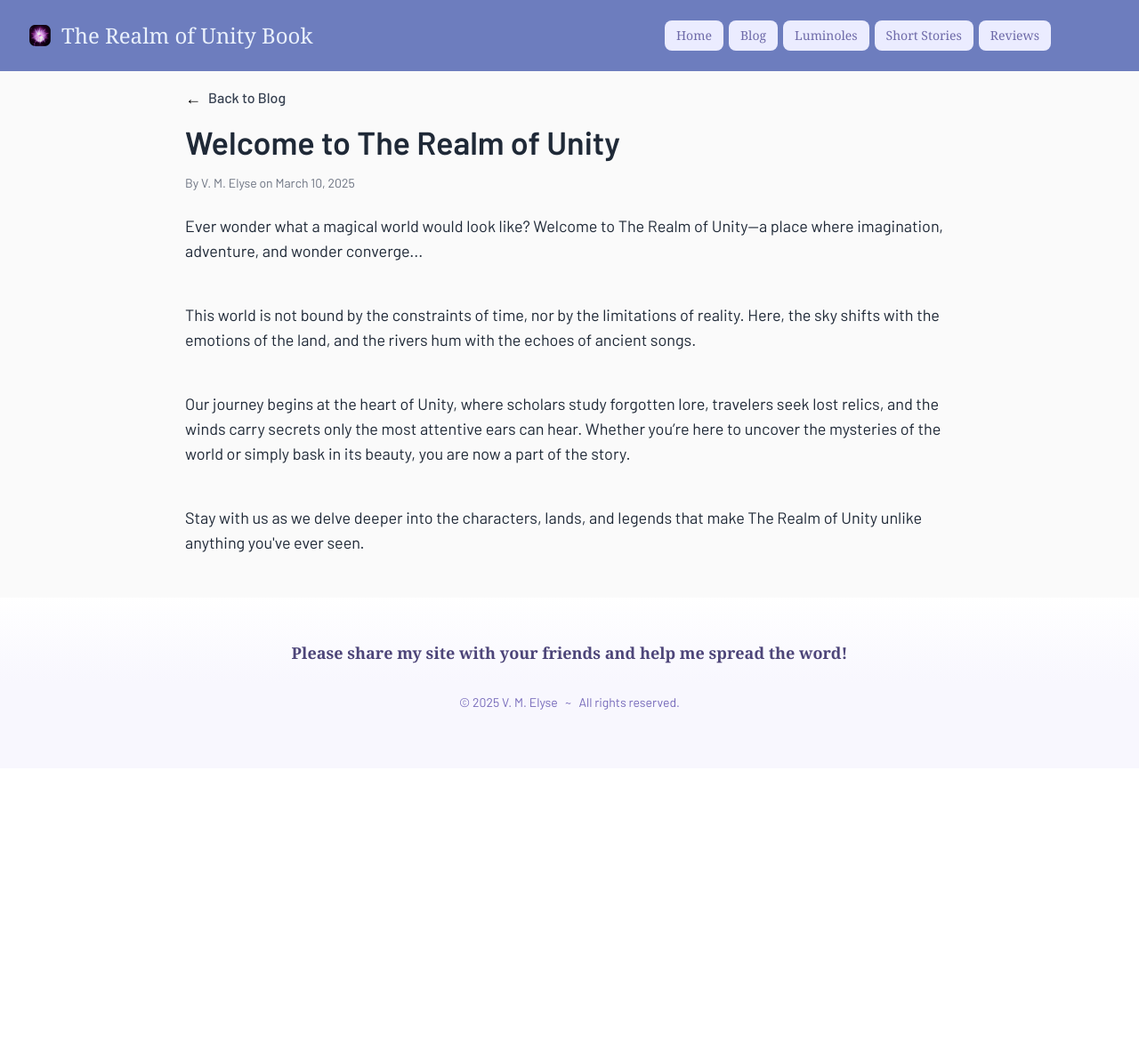
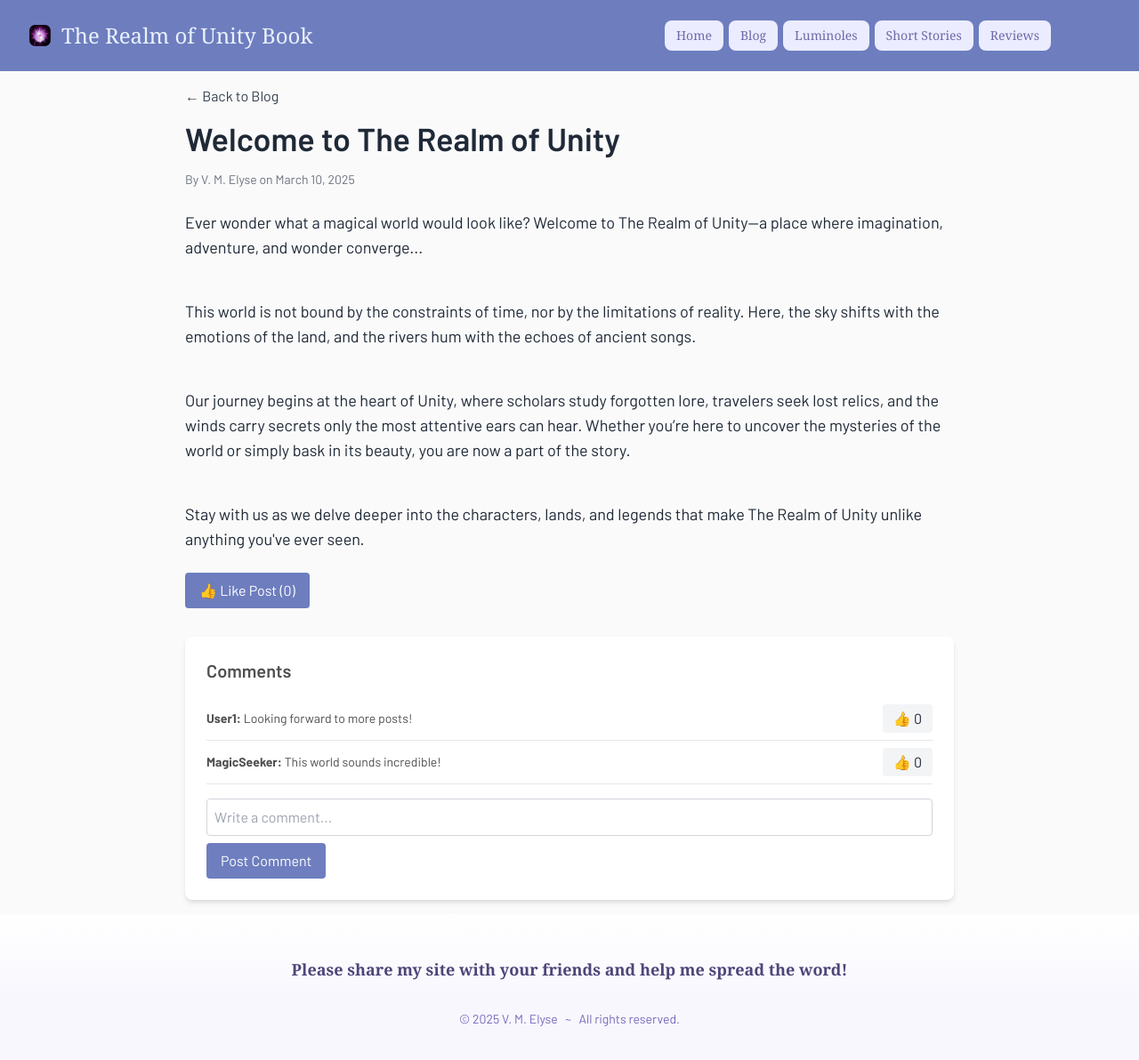
Before and after one commit to keanedwards1/marie, a Next.js app: page /blog/1 in a window 1280 px wide. Shown: the top 1192 px of the page at 89% size. Before the commit the page ends 864 px from the top, so only its background shows below. Built offline with nearby package versions, Linux system fonts and the light colour scheme; a web font is replaced by a local one.

Commit message:
added comments

```diff
--- a/src/pages/blog/[id].tsx
+++ b/src/pages/blog/[id].tsx
@@ -1,11 +1,28 @@
-import React from "react";
+// src/pages/blog/[id].tsx
+import React, { useState, useEffect } from "react";
+import { useRouter } from "next/router";
 import Link from "next/link";
-import { useRouter } from "next/router";
 import Nav from "../../components/Nav";
 import Footer from "../../components/RespFooter";
 
-// CHANGED: Hardcoded mock data so you don’t need an API yet
-const mockPosts = [
+interface Comment {
+  id: number;
+  author: string;
+  text: string;
+  likes: number;
+}
+
+interface Post {
+  id: number;
+  title: string;
+  content: string;
+  author: string;
+  date: string;
+  comments: Comment[];
+}
+
+// Temporary mock posts (replace with API call later)
+const mockPosts: Post[] = [
   {
     id: 1,
     title: "Welcome to The Realm of Unity",
@@ -19,7 +36,8 @@ Stay with us as we delve deeper into the characters, lands, and legends that mak
     author: "V. M. Elyse",
     date: "March 10, 2025",
     comments: [
-      { id: 101, author: "User1", text: "Looking forward to more posts!" },
+      { id: 101, author: "User1", text: "Looking forward to more posts!", likes: 2 },
+      { id: 102, author: "MagicSeeker", text: "This world sounds incredible!", likes: 5 },
     ],
   },
   {
@@ -36,7 +54,10 @@ But the real question remains—where is the owner? And more importantly, what s
 As we unravel this mystery, let’s explore the importance of stories that make us wonder, laugh, and dream.`,
     author: "The Cat In The Hat",
     date: "March 11, 2025",
-    comments: [{ id: 102, author: "BookLover42", text: "I love this book!" }],
+    comments: [
+      { id: 103, author: "BookLover42", text: "I love this book!", likes: 4 },
+      { id: 104, author: "CuriousReader", text: "This reminds me of something...", likes: 1 },
+    ],
   },
   {
     id: 3,
@@ -62,12 +83,13 @@ As we unravel this mystery, let’s explore the importance of stories that make
 
 Making bread is a deeply rewarding process. It teaches patience, precision, and the value of simple, quality ingredients. Whether you're a seasoned baker or a first-time enthusiast, this recipe will guide you toward creating the perfect loaf every time.
 
-Happy baking! 🍞`,
+Happy baking! 🍞,`,
     author: "Aspen",
     date: "March 12, 2025",
     comments: [],
   },
 ];
+
 
 export default function SinglePost() {
   const router = useRouter();
@@ -75,6 +97,37 @@ export default function SinglePost() {
 
   // Find the post from mock data
   const post = mockPosts.find((p) => p.id === Number(id));
+
+  // State for comments and likes
+  const [comments, setComments] = useState<Comment[]>(post ? post.comments : []);
+  const [newComment, setNewComment] = useState<string>("");
+  const [postLikes, setPostLikes] = useState<number>(0);
+  const [commentLikes, setCommentLikes] = useState<Record<number, number>>({});
+
+  // Load likes from localStorage when page loads
+  useEffect(() => {
+    if (post) {
+      const savedPostLikes = localStorage.getItem(`postLikes-${post.id}`);
+      if (savedPostLikes) setPostLikes(parseInt(savedPostLikes, 10));
+
+      const savedCommentLikes = localStorage.getItem(`commentLikes-${post.id}`);
+      if (savedCommentLikes) setCommentLikes(JSON.parse(savedCommentLikes));
+    }
+  }, [post]);
+
+  // Save post likes to localStorage
+  useEffect(() => {
+    if (post) {
+      localStorage.setItem(`postLikes-${post.id}`, postLikes.toString());
+    }
+  }, [postLikes, post]);
+
+  // Save comment likes to localStorage
+  useEffect(() => {
+    if (post) {
+      localStorage.setItem(`commentLikes-${post.id}`, JSON.stringify(commentLikes));
+    }
+  }, [commentLikes, post]);
 
   if (!post) {
     return (
@@ -86,54 +139,107 @@ export default function SinglePost() {
     );
   }
 
+  const handleLikePost = () => {
+    setPostLikes((prev) => prev + 1);
+  };
+
+  const handleLikeComment = (commentId: number) => {
+    setCommentLikes((prevLikes) => ({
+      ...prevLikes,
+      [commentId]: (prevLikes[commentId] || 0) + 1,
+    }));
+  };
+
+  const handleAddComment = () => {
+    if (!newComment.trim()) return;
+
+    const newCommentObj: Comment = {
+      id: Date.now(),
+      author: "Guest",
+      text: newComment.trim(),
+      likes: 0,
+    };
+
+    setComments([...comments, newCommentObj]);
+    setNewComment("");
+  };
+
   return (
     <div className="min-h-screen flex flex-col bg-[#fafafa]">
       <Nav />
 
       <div className="max-w-4xl mx-auto w-full p-4 flex-1">
-        {/* Back to Blog Arrow at the Top */}
         <div className="mb-4">
-          <Link
-            href="/blog"
-            className="group flex items-center space-x-2 text-black transition-all duration-200"
-          >
-            <span className="text-lg group-hover:-translate-x-1 transition-transform duration-200">
-              ←
-            </span>
-            <span className="hover:underline text-gray-700 group-hover:text-black font-medium">
-              Back to Blog
-            </span>
+          <Link href="/blog" className="text-gray-700 hover:underline">
+            ← Back to Blog
           </Link>
         </div>
 
-        <h1 className="text-4xl font-semibold mb-4 text-gray-800">
-          {post.title}
-        </h1>
-        <p className="text-sm text-gray-500 mb-6">
-          By {post.author} on {post.date}
-        </p>
+        <h1 className="text-4xl font-semibold mb-4 text-gray-800">{post.title}</h1>
+        <p className="text-sm text-gray-500 mb-6">By {post.author} on {post.date}</p>
 
-        {/* Automatically formats text into paragraphs */}
         <div className="text-lg text-gray-800 space-y-4">
-          {post.content
-            .split("\n")
-            .map((paragraph, index) =>
-              paragraph.trim() ? (
-                <p key={index}>{paragraph}</p>
-              ) : (
-                <br key={index} />
-              )
-            )}
+          {post.content.split("\n").map((paragraph, index) =>
+            paragraph.trim() ? <p key={index}>{paragraph}</p> : <br key={index} />
+          )}
         </div>
 
-        {/* Back to Blog Arrow at the Bottom */}
-        <div className="mt-8"></div>
+        {/* Post Like Button */}
+        <div className="mt-6 flex items-center">
+          <button
+            onClick={handleLikePost}
+            className="bg-[#4458adc5] hover:bg-[#3f4f95c5] text-white px-4 py-2 rounded flex items-center"
+          >
+            👍 Like Post ({postLikes})
+          </button>
+        </div>
+
+        {/* Comments Section */}
+        <div className="bg-white shadow-md p-6 rounded-lg mt-8">
+          <h3 className="text-xl font-semibold mb-4 text-[#1b1b1bc5]">Comments</h3>
+          {comments.length > 0 ? (
+            comments.map((comment) => (
+              <div key={comment.id} className="border-b py-2 flex justify-between items-center">
+                <p className="text-sm flex-1 text-[#1b1b1bc5]">
+                  <span className="font-bold">{comment.author}:</span> {comment.text}
+                </p>
+                <button
+                  onClick={() => handleLikeComment(comment.id)}
+                  className="ml-4 text-[#1b1b1bc5] bg-gray-100 hover:bg-gray-200 text-gray-800 px-3 py-1 transition rounded flex items-center"
+                >
+                  👍 {commentLikes[comment.id] || 0}
+                </button>
+              </div>
+            ))
+          ) : (
+            <p className="text-gray-500">No comments yet. Be the first!</p>
+          )}
+
+          {/* Add Comment Form */}
+          <div className="mt-4">
+            <input
+              type="text"
+              value={newComment}
+              onChange={(e) => setNewComment(e.target.value)}
+              placeholder="Write a comment..."
+              className="border text-[#1b1b1bc5] border-gray-300 p-2 rounded w-full"
+            />
+            <button
+              onClick={handleAddComment}
+              className="mt-2 bg-[#4458adc5] hover:bg-[#3f4f95c5] text-white px-4 py-2 rounded"
+            >
+              Post Comment
+            </button>
+          </div>
+        </div>
       </div>
 
       <Footer />
     </div>
   );
 }
+
+
 
 /* With API:↓ */
 
--- a/src/pages/blog/index.tsx
+++ b/src/pages/blog/index.tsx
@@ -1,9 +1,11 @@
+// src/pages/blog/index.tsx
+
 import React from "react";
 import Link from "next/link";
 import Nav from "../../components/Nav";
 import Footer from "../../components/RespFooter";
 
-// CHANGED: Hardcoded mock data so you don’t need an API yet
+// Hardcoded mock data (replace with API later)
 const mockPosts = [
   {
     id: 1,
@@ -12,28 +14,36 @@ const mockPosts = [
     author: "V. M. Elyse",
     date: "March 10, 2025",
     excerpt: "Step into a world of magic, adventure, and ancient secrets...",
-    comments: [{ id: 101, author: "User1", text: "Looking forward to more posts!" }],
+    comments: [
+      { id: 101, author: "Anonymous", text: "I love this book, my favorite character is Alfred." },
+      { id: 102, author: "Cara Dilswith", text: "What are the best places to go in the realm of unity?" },
+    ],
   },
   {
     id: 2,
     title: "Whose Hat Was It Anyway?",
-    content: `A hat is just a hat—until it isn't. In the quiet town of Elmwick, a peculiar hat was found resting on the cobblestone street...`,
+    content: `A hat is just a hat—until it isn't...`,
     author: "The Cat In The Hat",
     date: "March 11, 2025",
     excerpt: "A mysterious hat appears—who did it belong to, and what’s its story?",
-    comments: [{ id: 102, author: "BookLover42", text: "I love this book!" }],
+    comments: [
+      { id: 103, author: "Sam Knight", text: "What's the cat in the hat doing here?" },
+      { id: 104, author: "Sara Moore", text: "Is this a cat in a hat?" },
+    ],
   },
   {
     id: 3,
     title: "How to Make a Perfect Loaf of Bread",
-    content: `Baking bread is both an art and a science. A well-made loaf is more than just food—it’s a symbol of warmth and comfort...`,
+    content: `Baking bread is both an art and a science...`,
     author: "Aspen",
     date: "March 12, 2025",
     excerpt: "Learn the art of baking the perfect homemade bread.",
-    comments: [],
+    comments: [
+      { id: 105, author: "Ben Sorenson", text: "Actually a good recipe." },
+      { id: 106, author: "Abby Simpson", text: "Not saying it's magical, but it's magical." }
+    ],
   },
 ];
-
 
 export default function BlogIndex() {
   return (
@@ -41,31 +51,42 @@ export default function BlogIndex() {
       <Nav />
 
       <div className="max-w-4xl mx-auto w-full p-4 flex-1">
-        {/* CHANGED: Bigger title with white text to contrast background */}
         <h1 className="text-5xl font-playfair text-center mt-6 mb-10 font-bold text-[#39383c]">
           The Realm Of Unity&apos;s Bulletin Board
         </h1>
 
         {mockPosts.map((post) => (
-          <div
-            key={post.id}
-            className="bg-[#fffaf4] p-6 rounded-xl mb-8"
-          >
+          <div key={post.id} className="bg-[#fffaf4] p-6 rounded-xl mb-8">
             <h2 className="text-3xl font-semibold mb-3 text-[#4458adc5]">
               <Link href={`/blog/${post.id}`} className="hover:underline">
                 {post.title}
               </Link>
             </h2>
 
-            <p className="text-sm text-gray-500 mb-4">
+            <p className="text-sm text-gray-500 mb-2">
               By {post.author} on {post.date}
             </p>
 
             <p className="text-lg text-[#3f3d3b] mb-4">{post.excerpt}</p>
 
+            {/* Display Top Comments (if available) */}
+            {post.comments.length > 0 && (
+              <div className="bg-[#f9f8ff] shadow-inner p-3 rounded-lg text-gray-700">
+                <h4 className="font-semibold mb-1 text-[#3f3d3b]">Comments:</h4>
+                {post.comments.slice(0, 2).map((comment) => (
+                  <p key={comment.id} className="text-sm">
+                    <span className="font-bold">{comment.author}:</span>{" "}
+                    {comment.text.length > 50
+                      ? `${comment.text.substring(0, 50)}...`
+                      : comment.text}
+                  </p>
+                ))}
+              </div>
+            )}
+
             <Link
               href={`/blog/${post.id}`}
-              className="inline-block bg-[#4458adc5] text-white px-4 py-2 rounded hover:bg-[#3f4f95c5] transition-colors"
+              className="mt-3 inline-block bg-[#4458adc5] hover:bg-[#3f4f95c5] text-white px-4 py-2 rounded transition-colors"
             >
               Read More
             </Link>
@@ -77,6 +98,7 @@ export default function BlogIndex() {
     </div>
   );
 }
+
 
 
 
```
